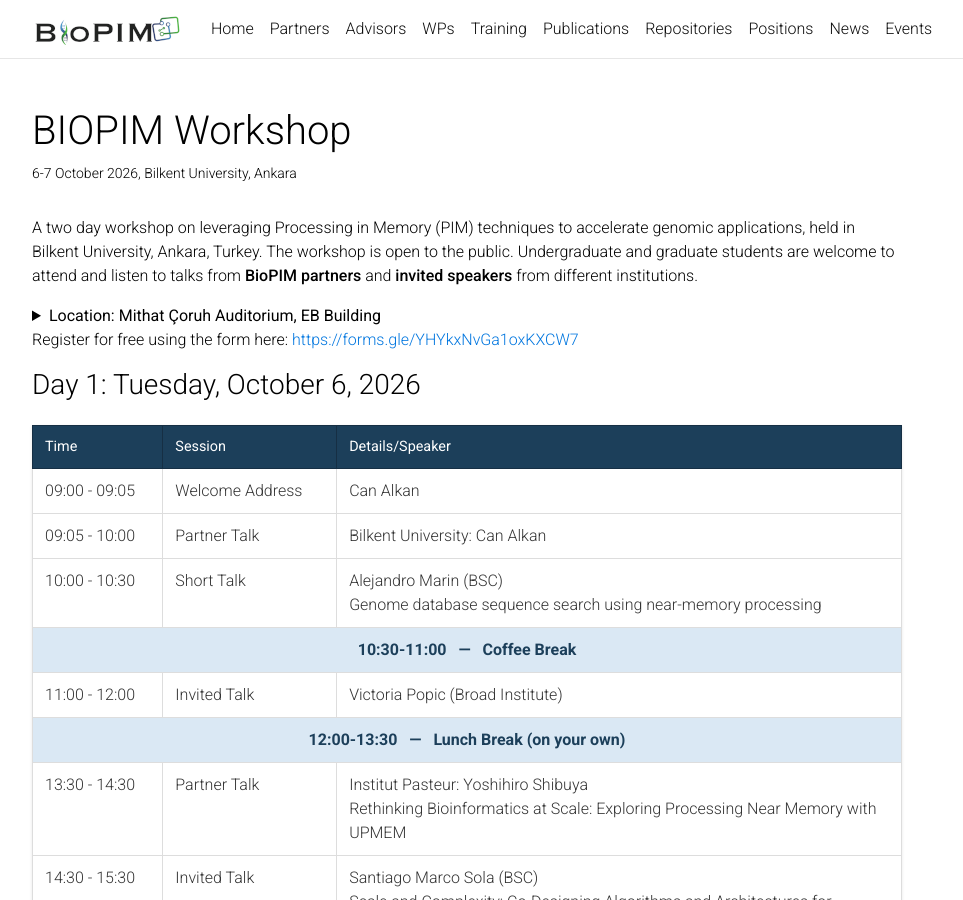
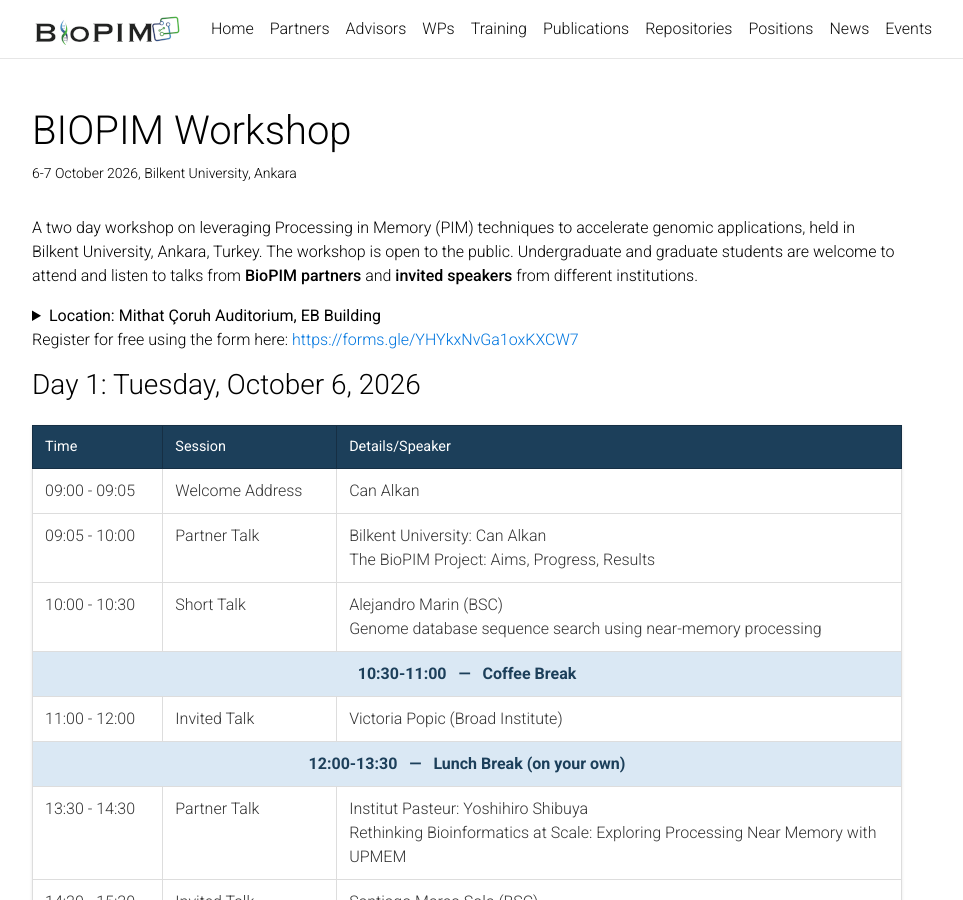
Before and after one commit to BioPIM/biopim.github.io, a Jekyll site: the page built from _pages/workshop.md, in a window 1280 px wide and 900 px high. Shown: the whole window, without its empty margins (173-1136 px from the left). Built offline with Jekyll 4.4.1, drawn with Linux system fonts in a browser that asks for light colours; comment, search, counter and statistics services are not loaded; a style sheet for code colours, icons or effects is not loaded.

Commit message:
add talk title

```diff
--- a/_pages/workshop.md
+++ b/_pages/workshop.md
@@ -85,7 +85,7 @@
     <tr>
       <td>09:05 - 10:00</td>
       <td>Partner Talk</td>
-      <td>Bilkent University: Can Alkan</td>
+      <td>Bilkent University: Can Alkan <br> The BioPIM Project: Aims, Progress, Results</td>
     </tr>
     <tr>
       <td>10:00 - 10:30</td>
```
